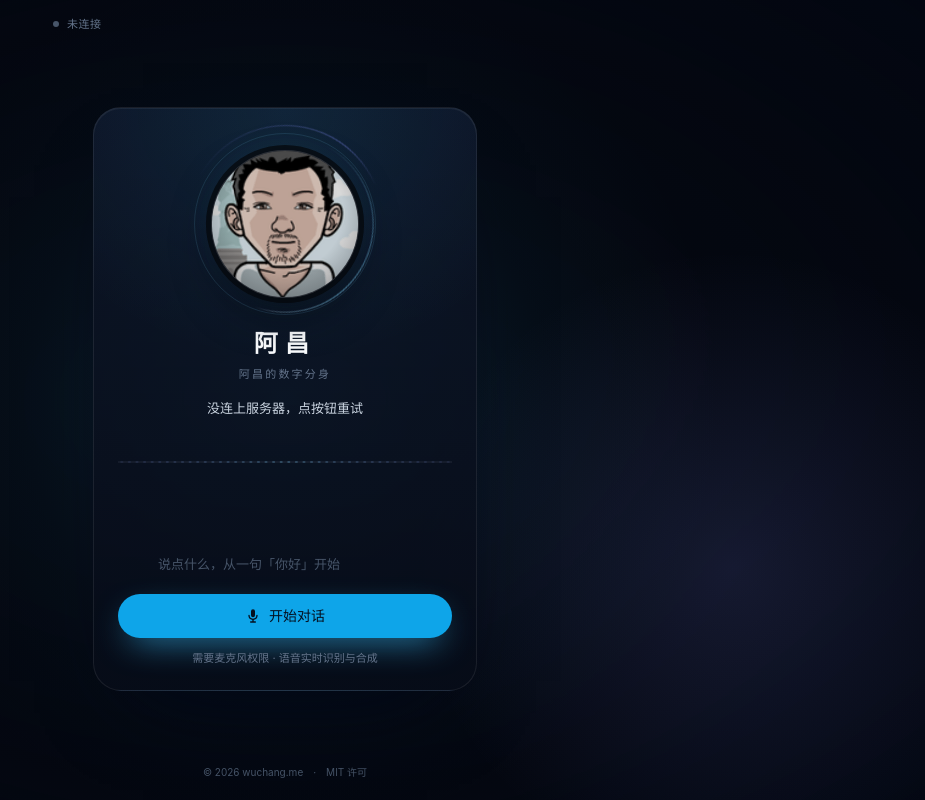
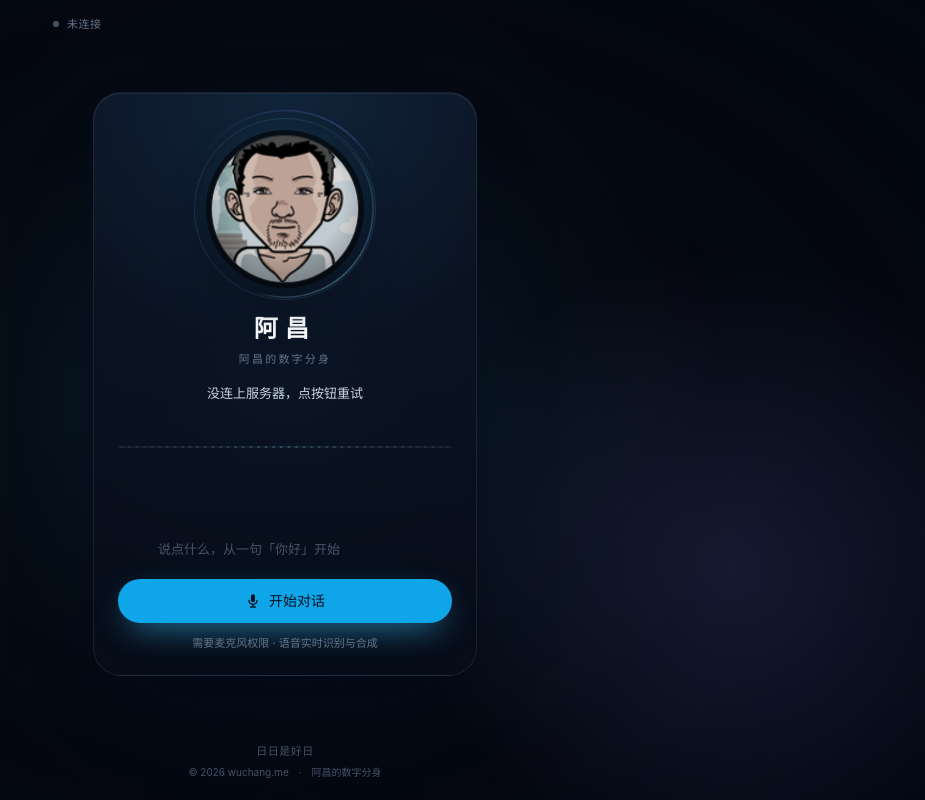
Before and after one commit to changwu/wuchang-online, a plain HTML site: page index.html in a window 1280 px wide. Shown: the whole page, without its empty margins (355-1280 px from the left). Drawn offline with Linux system fonts and the light colour scheme; no server answers.

Commit message:
feat(index): 页脚改为站点署名，底部加一句轮换的禅语
- 页脚「MIT 许可」改为「阿昌的数字分身」，许可与上游归属仍见
  NOTICE.md / LICENSE
- 新增底部一行禅语（10 句，24 秒换一句，淡入淡出）：
  独立 js/zen.js，不碰语音链路；通话中（connecting/listening/
  hearing/thinking/talking）暂停轮换，回到空闲再继续；
  标签页隐藏时也暂停；prefers-reduced-motion 下不做淡入淡出
- css/twin.src.css 给 #zen 加了 min-height 与 margin-bottom，
  换行时高度不跳、和页脚留出呼吸；已重新构建 css/twin.css

实测（Chrome，本地与 1440x900 / 375x667 / 375x600 / 320x568 四种视口）：
轮换正常、通话中暂停、空闲恢复；无横向溢出，禅语与页脚不重叠，
?debug=1 的调试入口照旧。

```diff
--- a/css/twin.src.css
+++ b/css/twin.src.css
@@ -356,6 +356,13 @@ body[data-state="error"] .pill-dot {
   touch-action: none;
 }
 
+/* 底部那句禅语：和页脚留一点呼吸，别贴在一起 */
+#zen {
+  min-height: 1rem;          /* 换行时高度不跳 */
+  margin-bottom: 0.375rem;
+  transition: opacity 0.6s ease;
+}
+
 /* 调试面板（?debug=1 时才插进 DOM） */
 #debug-panel {
   @apply fixed bottom-3 left-3 z-50 max-h-40 w-[min(28rem,calc(100vw-1.5rem))] overflow-auto rounded-lg bg-slate-950/85 p-2 font-mono text-[10px] leading-4 text-slate-400 ring-1 ring-white/10;
--- a/index.html
+++ b/index.html
@@ -86,7 +86,11 @@
             </section>
         </div>
 
-        <!-- 页脚：版权与许可（上游归属见 NOTICE.md） -->
+        <!-- 一句禅语：安静时缓慢轮换，通话中不打扰 -->
+        <p id="zen"
+            class="mt-2 text-center text-[11px] leading-4 tracking-wider text-slate-600">日日是好日</p>
+
+        <!-- 页脚：站点署名（许可与上游归属见 NOTICE.md / LICENSE） -->
         <footer class="flex items-center justify-center gap-2.5 text-[10px] text-slate-600">
             <a id="devLinks" href="diagnostics.html" class="hidden transition-colors hover:text-slate-400">部署自检</a>
             <span id="devSep" class="hidden" aria-hidden="true">·</span>
@@ -94,7 +98,7 @@
             <span id="devSep2" class="hidden" aria-hidden="true">·</span>
             <span>&copy; 2026 wuchang.me</span>
             <span aria-hidden="true">·</span>
-            <span>MIT 许可</span>
+            <span>阿昌的数字分身</span>
         </footer>
     </main>
 
@@ -106,6 +110,8 @@
 
     <!-- Opus 编解码（小智协议上行/下行都是 Opus） -->
     <script src="js/utils/libopus.js?v=1"></script>
+    <!-- 一句禅语（纯展示，不参与语音链路） -->
+    <script src="js/zen.js?v=1"></script>
     <!-- 主逻辑 -->
     <script src="js/twin.js?v=1"></script>
 </body>
--- /dev/null
+++ b/js/zen.js
@@ -0,0 +1,107 @@
+/* 一句禅语
+ *
+ * 首页底部那行小字：安静时慢慢换，说话时不打扰。
+ * 独立文件、纯展示，与语音链路（js/twin.js）完全解耦；
+ * 这里任何异常都必须被吞掉，不能影响页面能不能用。
+ */
+(function () {
+    "use strict";
+
+    /* 短句优先：一行放得下，不抢正文的注意力 */
+    var QUOTES = [
+        "日日是好日",
+        "心安即是归处",
+        "一期一会",
+        "吃茶去",
+        "花开有时，不必催促",
+        "慢慢来，比较快",
+        "当下即是",
+        "一步一景，莫问前程",
+        "山不辞土，故能成其高",
+        "守得云开见月明"
+    ];
+
+    var INTERVAL_MS = 24000;   /* 24 秒换一句：够慢，不干扰 */
+    var FADE_MS = 600;
+
+    /* 通话中不轮换 —— 这些状态下页面上已经有其他动静 */
+    var QUIET_STATES = {
+        connecting: 1, listening: 1, hearing: 1, thinking: 1, talking: 1
+    };
+
+    var node = null;
+    var timer = 0;
+    var bag = [];          /* 洗牌袋：一轮之内不重复 */
+    var reduceMotion = false;
+
+    function shuffled() {
+        var a = QUOTES.slice();
+        for (var i = a.length - 1; i > 0; i--) {
+            var j = Math.floor(Math.random() * (i + 1));
+            var t = a[i];
+            a[i] = a[j];
+            a[j] = t;
+        }
+        return a;
+    }
+
+    function nextQuote() {
+        if (!bag.length) { bag = shuffled(); }
+        return bag.pop();
+    }
+
+    function busy() {
+        var state = (document.body && document.body.dataset.state) || "";
+        return !!QUIET_STATES[state];
+    }
+
+    function swap() {
+        if (!node) { return; }
+        if (reduceMotion) {
+            node.textContent = nextQuote();
+            return;
+        }
+        node.style.transition = "opacity " + FADE_MS + "ms ease";
+        node.style.opacity = "0";
+        window.setTimeout(function () {
+            if (!node) { return; }
+            node.textContent = nextQuote();
+            node.style.opacity = "1";
+        }, FADE_MS);
+    }
+
+    function tick() {
+        if (document.hidden || busy()) { return; }
+        swap();
+    }
+
+    function start() {
+        node = document.getElementById("zen");
+        if (!node) { return; }
+
+        try {
+            reduceMotion = !!(window.matchMedia &&
+                window.matchMedia("(prefers-reduced-motion: reduce)").matches);
+        } catch (e) {
+            reduceMotion = false;
+        }
+
+        bag = shuffled();
+        node.textContent = bag.pop();
+        node.style.opacity = "1";
+
+        timer = window.setInterval(tick, INTERVAL_MS);
+    }
+
+    function guard(fn) {
+        return function () {
+            try { fn(); } catch (e) { /* 禅语坏了也不能影响主页面 */ }
+        };
+    }
+
+    if (document.readyState === "loading") {
+        document.addEventListener("DOMContentLoaded", guard(start), { once: true });
+    } else {
+        guard(start)();
+    }
+})();
```
Also changed, not shown: css/twin.css.
